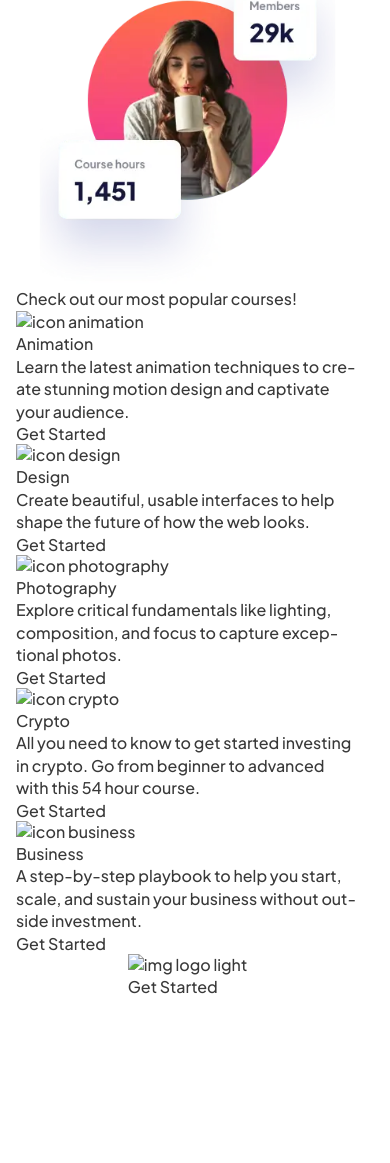
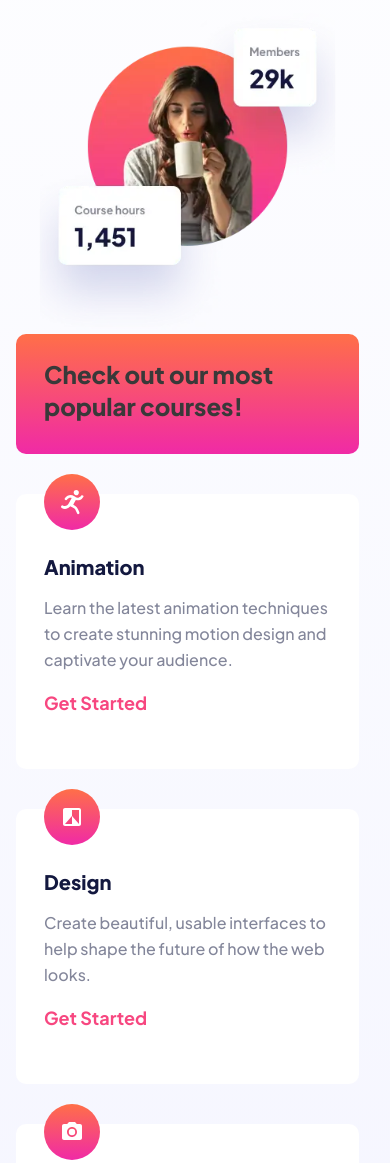
Before and after one commit to illancapan/skilled-elearning-landing-page, a plain HTML site: page index.html in a window 390 px wide. Shown: the part 438-1601 px from the top of the page. Before the commit the page ends 1435 px from the top, so only its background shows below. Drawn offline with Linux system fonts and the light colour scheme.

Commit message:
First Mobile terminado

```diff
--- a/assets/css/style.css
+++ b/assets/css/style.css
@@ -2,32 +2,34 @@
 
 /* font weigth 500--700--800 */
 
-:root{
+:root {
+  /* ---------- COLORES ---------- */
+  --boton-uno: #666ca3;
+  --boton-principal: #13183f;
+  --boton-section: #f74780;
+  --parrafo-principal-header: #83869a;
+  --boton-cuatro: #ffa7c3;
+  --blanco: #ffffff;
 
-    /* ---------- COLORES ---------- */
-    --boton-uno: #666CA3;
-    --boton-principal: #13183F;
-    --parrafo-principal-header: #83869A;
-    --boton-cuatro: #FFA7C3;
-    --boton-cinco: #FFFFFF;
-    --primer-gradient: linear-gradient(180deg, #FF6F48 0%, #F02AA6 100%);
-    --segundo-gradient: linear-gradient(180deg, #4851ff 0%, #f02aa6 99.92%);
-    --background-color: linear-gradient(180deg, #ffffff 0%, #f0f1ff 100%);
+  /* ---------- COLORES GRADIENTES ---------- */
 
-
-    --background-naranjo: rgb(255,111,72);
-    --background-linear-naranjo: linear-gradient(180deg, rgba(255,111,72,1) 0%, rgba(240,42,166,1) 100%);
-    /* var(--Gradient-1, linear-gradient(180deg, #FF6F48 0%, #F02AA6 100%)); */
+  --background-color: linear-gradient(180deg, #fff 0%, #f0f1ff 100%);
+  --background-linear-naranjo: linear-gradient(
+    180deg,
+    #ff6f48 0%,
+    #f02aa6 100%
+  );
+  --background-linear-azul: linear-gradient(180deg, #4851ff 0%, #f02aa6 100%);
 
   /* ---------- TIPOGRAFIA ---------- */
   --font-family-jakarta: 'Plus Jakarta Sans', sans-serif;
 }
 
-body{
-    background-color: var(--background-color);
+body {
+  background: var(--background-color);
   font-family: var(--font-family-jakarta);
 }
-.main{
+.main {
   width: 375px;
   display: flex;
   flex-direction: column;
@@ -35,16 +37,14 @@ body{
   padding: 0 16px;
 }
 /* ---------- NAV ---------- */
-
-.nav{
+.nav {
   width: 100%;
   display: flex;
-    justify-content:space-between;
+  justify-content: space-between;
   align-items: center;
   margin: 16px;
-
 }
-.nav__h1{
+.nav__h1 {
   font-family: var(--font-family-jakarta);
   color: var(--boton-principal);
   font-size: 28px;
@@ -52,7 +52,7 @@ body{
   font-weight: 800;
   line-height: normal;
 }
-.nav__boton{
+.nav__boton {
   background-color: var(--boton-principal);
   width: 140px;
   height: 48px;
@@ -62,13 +62,12 @@ body{
   font-weight: 700;
 }
 /* ---------- HEADER ---------- */
-.header{
+.header {
   width: 100%;
-    /* margin: 16px; */
   display: flex;
   flex-direction: column;
 }
-.header__h2{
+.header__h2 {
   width: 100%;
   margin: 38px 0 26px 0;
 
@@ -78,9 +77,8 @@ body{
   font-style: normal;
   font-weight: 800;
   line-height: normal;
-
 }
-.header__parrafo{
+.header__parrafo {
   width: 100%;
 
   color: var(--parrafo-principal-header);
@@ -90,8 +88,7 @@ body{
   font-style: normal;
   line-height: 26px;
 }
-.header__boton{
-    background: var(--background-naranjo);
+.header__boton {
   background: var(--background-linear-naranjo);
 
   width: 167px;
@@ -101,5 +98,108 @@ body{
 
   font-size: 16px;
   font-weight: 700;
+}
+.header__img {
+  width: 100%;
+  margin: 46px 0 0 0;
+}
 
+/* <!-- ---------- SECTION ---------- --> */
+
+.section {
+  width: 100%;
 }
+.tarjeta-principal {
+  background: var(--background-naranjo);
+  background: var(--background-linear-naranjo);
+
+  /* width: 100%; */
+  height: 120px;
+
+  display: flex;
+  justify-content: center;
+  align-items: center;
+  border-radius: 10px;
+  padding: 24px 29px 32px 28px;
+
+  font-family: var(--font-family-jakarta);
+  font-size: 24px;
+  font-style: normal;
+  font-weight: 800;
+  line-height: 32px;
+}
+.section__tarjeta {
+  background-color: var(--blanco);
+  width: 100%;
+  height: auto;
+  padding-top: 28px;
+  padding-bottom: 20px;
+  margin-top: 40px;
+  border-radius: 10px;
+}
+.section__tarjeta--img {
+  width: 56px;
+  position: relative;
+  margin: -48px 0 24px 28px;
+}
+.section__tarjeta--h2 {
+  color: var(--boton-principal);
+  font-family: var(--font-family-jakarta);
+  font-size: 20px;
+  font-style: normal;
+  font-weight: 800;
+  line-height: normal;
+
+  margin: 0 28px;
+}
+.section__tarjeta--parrafo {
+  color: var(--parrafo-principal-header);
+  font-size: 16px;
+  font-style: normal;
+  font-weight: 500;
+  line-height: 26px;
+
+  margin: 16px 28px;
+}
+.section__tarjeta--boton {
+  font-family: var(--font-family-jakarta);
+  color: var(--boton-section);
+  font-size: 18px;
+  font-style: normal;
+  font-weight: 700;
+  line-height: 28px;
+
+  margin: 0 0 32px 28px;
+}
+
+/* <!-- ---------- FOOTER ---------- --> */
+.footer {
+  background-color: var(--boton-principal);
+  width: 100%;
+  height: 120px;
+  margin-top: 80px;
+
+  display: flex;
+  flex-flow: row;
+  justify-content: space-between;
+  align-items: center;
+}
+.footer__h2 {
+  color: var(--blanco);
+  font-size: 28px;
+  font-style: normal;
+  font-weight: 800;
+  line-height: normal;
+  margin-left: 16px;
+}
+.footer__boton {
+  background: var(--background-linear-azul);
+  width: 140px;
+  height: 48px;
+  margin-right: 16px;
+  border-radius: 28px;
+  font-size: 16px;
+  font-style: normal;
+  font-weight: 700;
+  line-height: 28px;
+}
--- a/index.html
+++ b/index.html
@@ -30,16 +30,22 @@
           the knowledge you need to live the life you want.
         </p>
         <button class="header__boton">Get Started</button>
-        <img src="assets/img/image-hero-mobile.webp" alt="img hero mobile" />
+        <img
+          class="header__img"
+          src="assets/img/image-hero-mobile.webp"
+          alt="img hero mobile" />
       </header>
+
+      <!-- ---------- SECTION ---------- -->
+
       <section class="section">
-        <div class="section__tarjeta tarjeta-principal">
+        <div class=" tarjeta-principal">
           Check out our most popular courses!
         </div>
         <div class="section__tarjeta">
           <img
             class="section__tarjeta--img"
-            src="......assets/img/icon-animation.svg"
+            src="assets/img/icon-animation.svg"
             alt="icon animation" />
           <h2 class="section__tarjeta--h2">Animation</h2>
           <p class="section__tarjeta--parrafo">
@@ -51,7 +57,7 @@
         <div class="section__tarjeta">
           <img
             class="section__tarjeta--img"
-            src="......assets/img/icon-design.svg"
+            src="assets/img/icon-design.svg"
             alt="icon design" />
           <h2 class="section__tarjeta--h2">Design</h2>
           <p class="section__tarjeta--parrafo">
@@ -63,7 +69,7 @@
         <div class="section__tarjeta">
           <img
             class="section__tarjeta--img"
-            src="......assets/img/icon-photography.svg"
+            src="assets/img/icon-photography.svg"
             alt="icon photography" />
           <h2 class="section__tarjeta--h2">Photography</h2>
           <p class="section__tarjeta--parrafo">
@@ -75,7 +81,7 @@
         <div class="section__tarjeta">
           <img
             class="section__tarjeta--img"
-            src=".....assets/img/icon-crypto.svg"
+            src="assets/img/icon-crypto.svg"
             alt="icon crypto" />
           <h2 class="section__tarjeta--h2">Crypto</h2>
           <p class="section__tarjeta--parrafo">
@@ -87,7 +93,7 @@
         <div class="section__tarjeta">
           <img
             class="section__tarjeta--img"
-            src=".....assets/img/icon-business.svg"
+            src="assets/img/icon-business.svg"
             alt="icon business" />
           <h2 class="section__tarjeta--h2">Business</h2>
           <p class="section__tarjeta--parrafo">
@@ -97,11 +103,11 @@
           <button class="section__tarjeta--boton">Get Started</button>
         </div>
       </section>
+
+      <!-- ---------- FOOTER ---------- -->
       <footer class="footer">
-        <img
-          class="footer__img"
-          src=".....assets/img/logo-light.svg"
-          alt="img logo light" />
+        <h2 class="footer__h2" />
+        skilled </h2>
         <button class="footer__boton">Get Started</button>
       </footer>
     </main>
```
Lines whose indentation alone changed are shown as unchanged.
